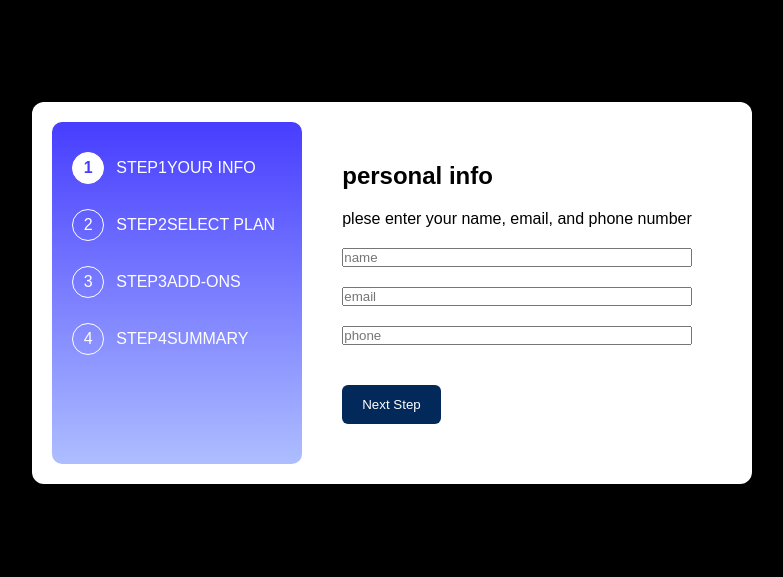
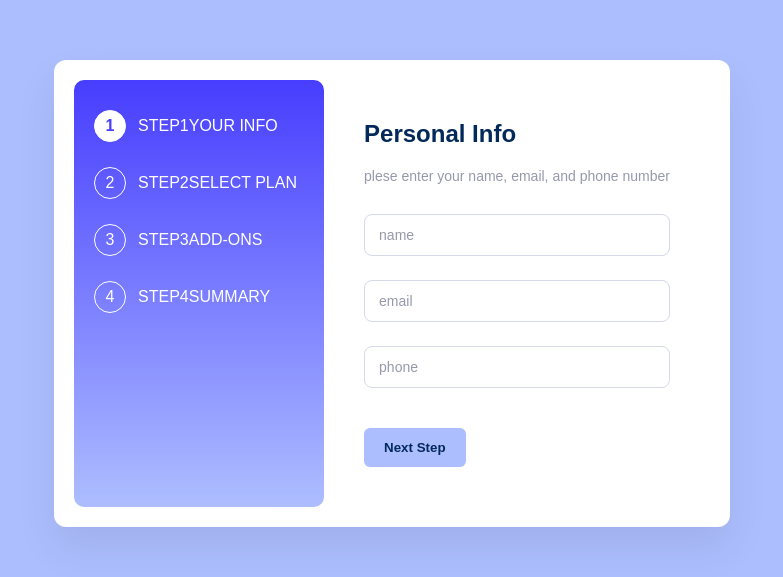
Before and after one commit to abdussalam9891/multi-step-form, a React app: page / in a window 1280 px wide. Shown: the part 107-684 px from the top of the page, without its empty margins (248-1031 px from the left). Built offline with nearby package versions, Linux system fonts and the light colour scheme; the HTML template or start-up script is replaced by a standard one.

Commit message:
"completed will add error later"

```diff
--- a/src/App.css
+++ b/src/App.css
@@ -23,7 +23,7 @@
 }
 
 body {
-  background: black;
+  background: var(--blue-300);
   font-family: "Ubuntu", sans-serif;
   display: flex;
   justify-content: center;
@@ -60,18 +60,75 @@ button {
   border: none;
   cursor: pointer;
 }
-
-button:last-child {
-  background: hsl(213, 96%, 18%);
-  color: white;
+.back-btn{
+   background: var(--blue-100);
+  color: var(--blue-950);
+  font-weight: 700;
 }
 
-.personal{
+.next-btn{
+  background: var(--blue-300);
+  color: var(--blue-950);
+  font-weight: 700;
+}
+.change-btn{
+   padding: 12px 20px;
+  border-radius: 6px;
+  border: none;
+  cursor: pointer;
+  font-size: 16px;
+  font-weight: 600;
+  color: hsl(213, 96%, 18%);
+}
+
+.personal {
   display: flex;
   flex-direction: column;
+  max-width: 420px;
+  width: 100%;
   gap: 20px;
+}
 
+.personal h2 {
+  font-size: 24px;
+  font-weight: 700;
+  color: hsl(213, 96%, 18%);
+  margin: 0;
+  text-transform: capitalize;
 }
+
+.personal p {
+  font-size: 14px;
+  color: hsl(231, 11%, 63%);
+  margin: 0 0 10px 0;
+}
+
+.personal input {
+  padding: 12px 14px;
+  border-radius: 8px;
+  border: 1px solid hsl(229, 24%, 87%);
+  font-size: 14px;
+  outline: none;
+  transition: border 0.2s ease, box-shadow 0.2s ease;
+  width: 100%;
+}
+
+/* Focus state */
+.personal input:focus {
+  border: 1px solid hsl(243, 100%, 62%);
+  box-shadow: 0 0 0 2px rgba(71, 61, 255, 0.15);
+}
+
+/* Placeholder style */
+.personal input::placeholder {
+  color: hsl(231, 11%, 63%);
+}
+
+/* Optional: spacing tweak for inputs */
+.personal input + input {
+  margin-top: 4px;
+}
+
 .plan-page{
   display: flex;
   flex-direction: column;
@@ -95,10 +152,12 @@ button:last-child {
   margin: 10px;
   border-radius: 12px;
   background: var(--blue-100);
+  cursor: pointer;
 }
+
 .select-plan.active {
   border: 2px solid hsl(243, 100%, 62%);
-  background: violet;
+  background: var(--blue-300);
 }
 .select-plan:hover{
   background: var(--blue-300);
@@ -125,12 +184,18 @@ button:last-child {
 }
 .list{
   border: 1px solid var(--blue-950);
+  background: var(--blue-100);
   padding: 14px;
   border-radius: 12px;
   margin-bottom: 14px;
   display: flex;
   justify-content: space-between;
   align-items: center;
+}
+
+.list:hover{
+   background: var(--blue-300);
+   cursor: pointer;
 }
 .list-content{
   display: flex;
@@ -149,8 +214,7 @@ button:last-child {
 }
 
 .list.active {
-  border: 2px solid hsl(243, 100%, 62%);
-  background: hsl(217, 100%, 97%);
+  background: var(--blue-300);
 }
 
 
--- a/src/components/Form.jsx
+++ b/src/components/Form.jsx
@@ -54,9 +54,9 @@ const Form = () => {
         {step === 4 && <Summary formData={formData} setStep={setStep} />}
 
         <div className="buttons">
-          {step > 1 && <button onClick={handleBack}>Back</button>}
+          {step > 1 && <button className="back-btn" onClick={handleBack}>Back</button>}
 
-          <button onClick={handleNextStep}>
+          <button className="next-btn" onClick={handleNextStep}>
             {step === 4 ? "Confirm" : "Next Step"}
           </button>
         </div>
--- a/src/components/Summary.jsx
+++ b/src/components/Summary.jsx
@@ -5,19 +5,22 @@ const Summary = ({ formData, setStep }) => {
 
   const billing = formData.billing ?? "monthly" ;
   const period = billing === "monthly" ? "mo" : "yr";
-  const Addons = formData.addons ?? [];
+  const periodLabel = billing === "monthly" ? "month" : "year";
+  const selectedAddonIds = formData.addons ?? [];
 
 
 
 
    const selectedPlan = plans.find(x => x.name === formData.plan);
 
-   const selectedAddons = addonsList.filter(x => Addons.includes(x.id));
+   if(!selectedPlan){
+    return <p>No plan selected.</p>
+   }
+
+   const selectedAddons = addonsList.filter(x => selectedAddonIds.includes(x.id));
 
    const planPrice = selectedPlan[billing];
 
-   console.log(selectedPlan);
-   console.log(formData.plan);
 
    const addonsTotal = selectedAddons.reduce((acc, addon) => acc + addon[billing], 0 );
 
@@ -32,6 +35,7 @@ const Summary = ({ formData, setStep }) => {
 
 
    return (
+
     <div className="summary">
       <h2>Finishing up</h2>
 
@@ -39,7 +43,7 @@ const Summary = ({ formData, setStep }) => {
         <div className="plan-row">
           <div>
             <h4>
-              {formData.plan} ({billing})
+              {selectedPlan.name} ({billing})
             </h4>
             <button
               className="change-btn"
@@ -70,7 +74,7 @@ const Summary = ({ formData, setStep }) => {
       <div className="summary-total">
         <span>
           Total (per{" "}
-          {period})
+          {periodLabel})
         </span>
         <strong>
           ${total}/
```
